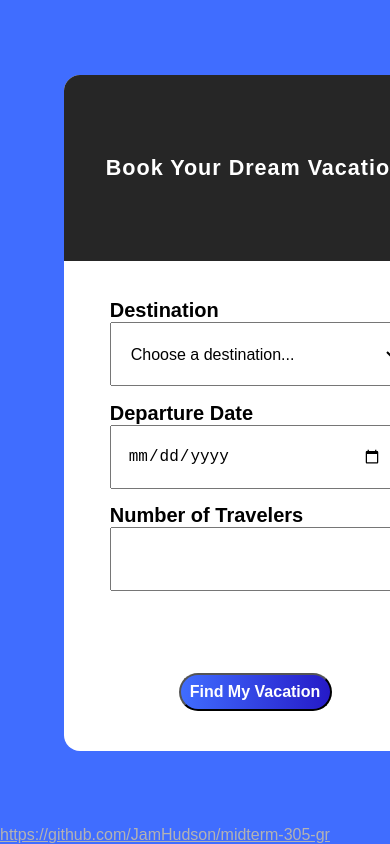
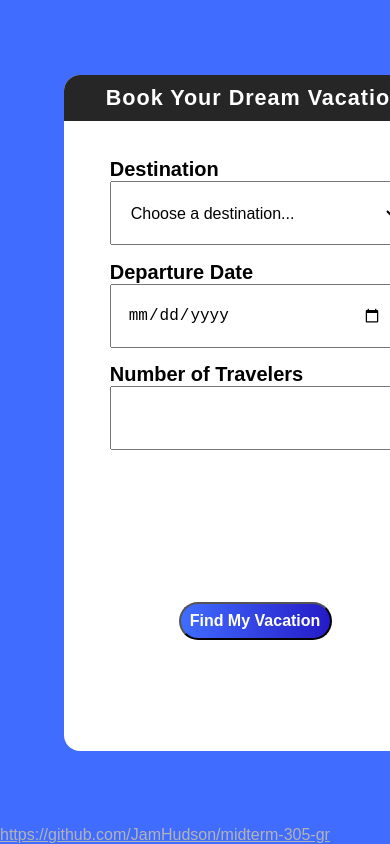
Before and after one commit to JamHudson/midterm-305-gr, a website: page views/home.html in a window 390 px wide. Shown: the top 844 px of the page. Drawn offline with Linux system fonts and the light colour scheme; files that its build step writes are made by us from their sources; files whose address does not match are found by name.

Commit message:
Fixed responsive error

```diff
--- a/public/css/styles.css
+++ b/public/css/styles.css
@@ -115,3 +115,9 @@ footer a:hover {
         grid-template: 1fr 1fr/ 1fr 1fr;
     }
 }
+
+@media only screen and (min-height: 400px) {
+    header {
+        padding: 2.5% 2rem;
+    }
+}
```
